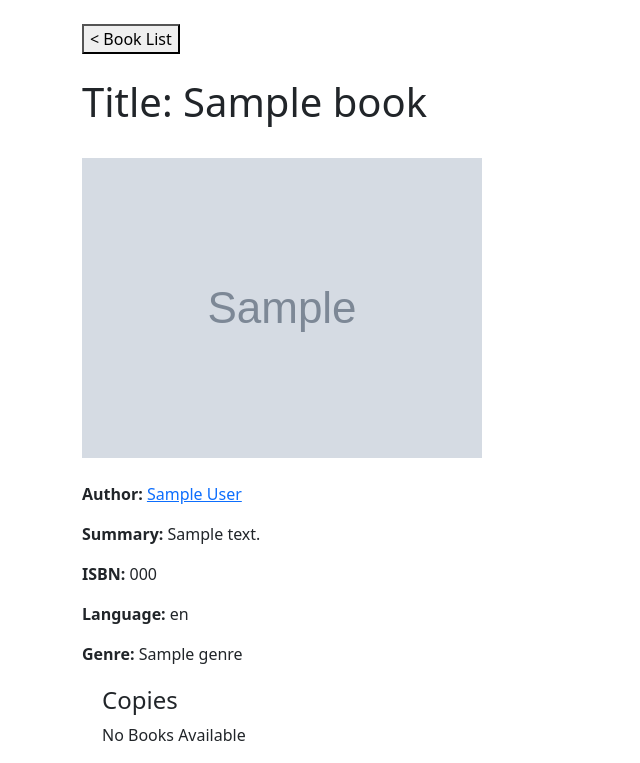
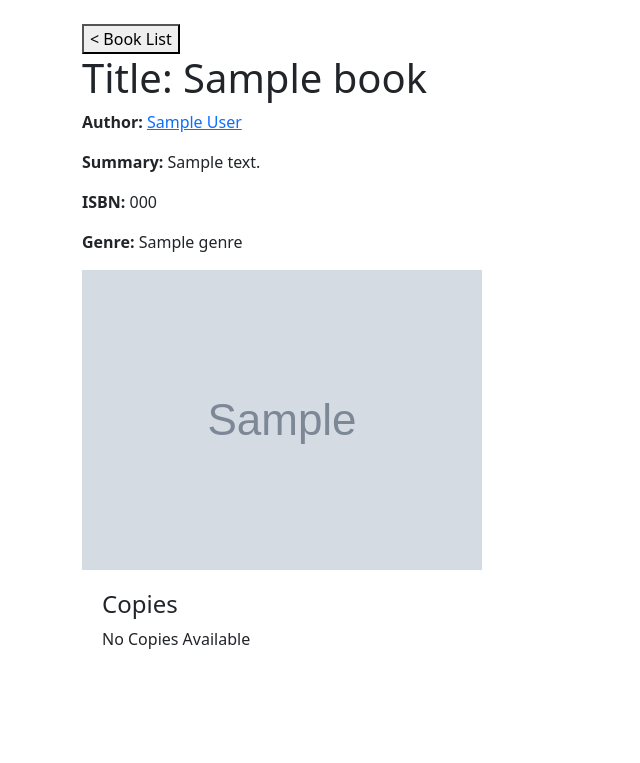
Before and after one commit to jetty-setter/Assign2, a Django app: template catalog/templates/catalog/book_detail.html in a window 1280 px wide. Shown: the part 56-819 px from the top of the page, without its empty margins (0-640 px from the left). After the commit the page ends 705 px from the top, so only its background shows below. Run offline with Django 4.2, Linux system fonts and the light colour scheme; the template is opened without the code that fills it: most values are stand-ins (such as "Sample title", 1, 10 or a date in 2020); grey boxes marked "Sample" are stand-in pictures.

Commit message:
Final Commit

```diff
--- a/catalog/templates/catalog/book_detail.html
+++ b/catalog/templates/catalog/book_detail.html
@@ -1,44 +1,38 @@
 {% extends "catalog/base.html" %}
 {% block content %}
-
        <a href="{% url 'book_list' %}"> <button>< Book List</button></a>
-
 <br>
-    <br>
-
-
 
   <h1>Title: {{ book.title }}</h1>
 
-    <br>
-
+  <p><strong>Author:</strong> <a href="{{ book.author.get_absolute_url }}">{{ book.author }}</a></p>
+  <p><strong>Summary:</strong> {{ book.summary }}</p>
+  <p><strong>ISBN:</strong> {{ book.isbn }}</p>
+  <p><strong>Genre:</strong> {{ book.genre.all|join:", " }}</p>
   <div>
     {% if book.book_image %}
       <img src="{{ book.book_image.url }}" alt="">
     {% endif %}
   </div>
-<br>
-
-  <p><strong>Author:</strong> <a href="{{ book.author.get_absolute_url }}">{{ book.author }}</a></p>
-  <p><strong>Summary:</strong> {{ book.summary }}</p>
-  <p><strong>ISBN:</strong> {{ book.isbn }}</p>
-  <p><strong>Language:</strong> {{ book.language }}</p>
-  <p><strong>Genre:</strong> {{ book.genre.all|join:", " }}</p>
 
   <div style="margin-left:20px;margin-top:20px">
 <h4>Copies</h4>
-
-    {% if copy in book.bookinstance_set.all %}
+    {% if book.bookinstance_set.exists %}
+        {% for copy in book.bookinstance_set.all %}
           <hr>
           <p class="{% if copy.status == 'a' %}text-success{% elif copy.status == 'm' %}text-danger{% else %}text-warning{% endif %}">
             {{ copy.get_status_display }}
           </p>
           {% if copy.status != 'a' %}
             <p><strong>Due to be returned:</strong> {{ copy.due_back }}</p>
+          {% endif %}
           <p><strong>Imprint:</strong> {{ copy.imprint }}</p>
           <p class="text-muted"><strong>Id:</strong> {{ copy.id }}</p>
+        {% endfor %}
+
+    {% else %}
+        <p>No Copies Available</p>
     {% endif %}
- {% else %}
-     <p>No Books Available</p>
- {% endif %}
+
+  </div>
 {% endblock %}
```
Also changed, not shown: 3 other files. Lines whose indentation alone changed are shown as unchanged.
